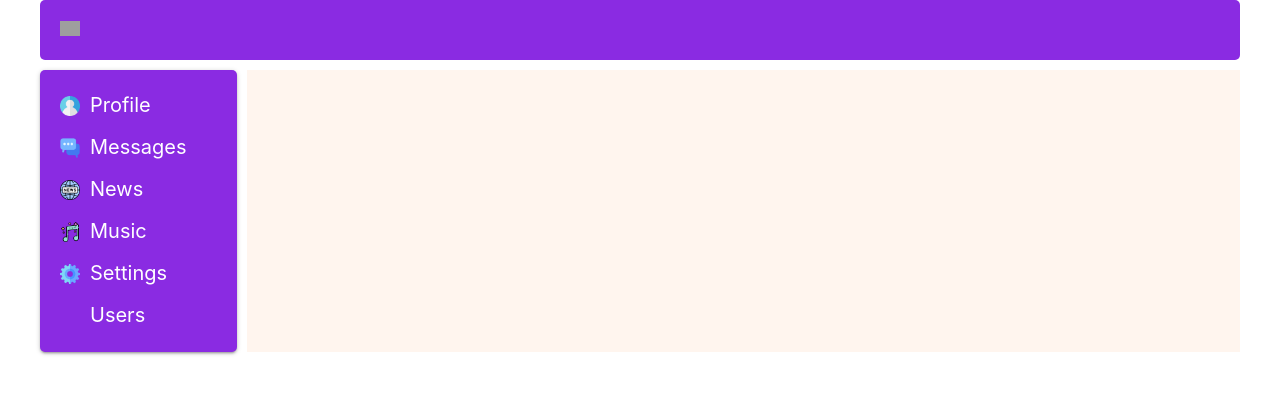
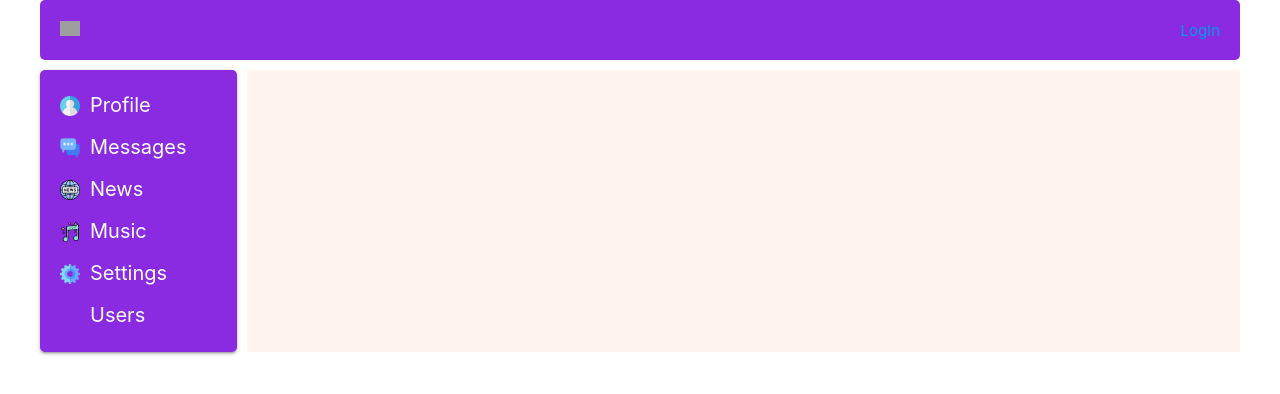
Before and after one commit to vladposhenko/socialmedia, a React (Create React App) app: page / in a window 1280 px wide. Shown: the top 394 px of the page. Built offline with nearby package versions, Linux system fonts and the light colour scheme; no server answers; grey boxes are pictures that could not be loaded.

Commit message:
added auth-reducer

```diff
--- a/src/App.js
+++ b/src/App.js
@@ -10,13 +10,14 @@ import Settings from "./components/Settings/Settings";
 import DialogsContainer from "./components/Dialogs/DialogsContainer";
 import UsersContainer from "./components/Users/UsersContainer";
 import ProfileContainer from "./components/Profile/ProfileContainer";
+import HeaderContainer from "./components/Header/HeaderContainer";
 
 const App = (props) => {
     return (
         <BrowserRouter>
 
             <div className="app-wrapper">
-                <Header/>
+                <HeaderContainer/>
                 <Navbar/>
                 {/* <Profile/> */}
                 <div className='app-wrapper-content'>
--- /dev/null
+++ b/src/Redux/auth-reducer.js
@@ -0,0 +1,27 @@
+const SET_USERS_DATA = 'SET_USERS_DATA'
+let initialState = {
+    userId: null,
+    email: null,
+    login:null,
+    isAuth: false,
+}
+const authReducer = (state = initialState,action) => {
+    switch (action.type) {
+        case SET_USERS_DATA:{
+            return {
+                ...state,
+                ...action.data,
+                isAuth: true,
+            }
+        }
+        default:
+            return state
+    }
+}
+
+export const setAuthUsersData = (userId, email, login) => ({type:SET_USERS_DATA,data: {userId, email, login}})
+// export const follow = (userId) => ({type:FOLLOW, userId:userId})
+
+
+
+export default authReducer;
--- a/src/Redux/dialogs-reducer.js
+++ b/src/Redux/dialogs-reducer.js
@@ -19,7 +19,6 @@ let initialState =  {
 }
 
 const dialogsReducer = (state = initialState, action) => {
-    debugger;
     switch (action.type) {
         case SEND_MESSAGE:
             let body = state.newMessageText;
--- a/src/Redux/redux-store.js
+++ b/src/Redux/redux-store.js
@@ -3,12 +3,14 @@ import profileReducer from "./profile-reducer";
 import dialogsReducer from "./dialogs-reducer";
 import sidebarReducer from "./sidebar-reducer";
 import usersReducer from "./users-reducer";
+import authReducer from "./auth-reducer";
 
 let reducers = combineReducers({
     profilePage: profileReducer,
     dialogsPage: dialogsReducer,
     sidebar: sidebarReducer,
-    usersPage: usersReducer
+    usersPage: usersReducer,
+    auth: authReducer,
 })
 
 
--- a/src/components/Header/Header.jsx
+++ b/src/components/Header/Header.jsx
@@ -1,11 +1,18 @@
 import classes from './Header.module.css';
+import {NavLink} from "react-router-dom";
 
-const Header = () => {
+const Header = (props) => {
     return (
         <header  className={classes.header}>
             <a href="">
                 <img src="https://upload.wikimedia.org/wikipedia/commons/c/cd/Facebook_logo_%28square%29.png" alt="132"></img>
             </a>
+            <div className={classes.logInBtn}>
+                {props.isAuth ? props.login
+                    : <NavLink to={'/login'} >LogIn</NavLink>  }
+
+            </div>
+
         </header>
     )
 }
--- a/src/components/Header/Header.module.css
+++ b/src/components/Header/Header.module.css
@@ -9,3 +9,6 @@
     width: 20px;
 
   }
+  .logInBtn {
+      float:right;
+  }
--- /dev/null
+++ b/src/components/Header/HeaderContainer.jsx
@@ -0,0 +1,29 @@
+import React from "react";
+import Header from "./Header";
+import {connect} from "react-redux";
+import {setAuthUsersData} from "../../Redux/auth-reducer";
+import axios from "axios";
+
+class HeaderContainer extends React.Component {
+    componentDidMount(){
+        debugger;
+        axios.get(`https://social-network.samuraijs.com/api/1.0/auth/me`,{
+            withCredentials:  true,
+        }).then(response => {
+                 if (response.data.resultCode === 0) {
+                     let {id,login,email} = response.data.data
+                     this.props.setAuthUsersData(id, email, login)
+                 }
+        })
+    }
+    render(){
+        return <Header {...this.props}/>
+    }
+}
+
+const mapStateToProps = (state) => ({
+    isAuth:state.auth.isAuth,
+    login: state.auth.login,
+})
+
+export default connect(mapStateToProps, {setAuthUsersData})(HeaderContainer)
--- a/src/components/Profile/ProfileContainer.jsx
+++ b/src/components/Profile/ProfileContainer.jsx
@@ -10,6 +10,9 @@ class ProfileContainer extends React.Component {
     componentDidMount() {
         debugger;
         let userId = this.props.router.params.userId ;
+        if (!userId){
+            userId = 2
+        }
         axios.get(`https://social-network.samuraijs.com/api/1.0/profile/${userId}`).then(response => {
             this.props.setUserProfile(response.data)
         })
--- a/src/components/Profile/ProfileInfo/ProfileInfo.jsx
+++ b/src/components/Profile/ProfileInfo/ProfileInfo.jsx
@@ -1,6 +1,6 @@
 import classes from './ProfileInfo.module.css'
 import Preloader from "../../common/Preloader/Preloader";
-
+import user from "./../../../assets/images/user.png"
 const ProfileInfo = (props) => {
     if(!props.profile) {
         return <Preloader/>
@@ -11,7 +11,10 @@ const ProfileInfo = (props) => {
                 <img className={classes.content__img} src="https://images.ctfassets.net/hrltx12pl8hq/7yQR5uJhwEkRfjwMFJ7bUK/dc52a0913e8ff8b5c276177890eb0129/offset_comp_772626-opt.jpg?fit=fill&w=800&h=300" alt=""></img>
             </div>
             <div class="row margin" className={classes.descriptionBlock}>
-              <img class="col s2" className={classes.avatar__img} src={props.profile.photos.large} alt=""></img>
+              <img class="col s2" className={classes.avatar__img} src={props.profile.photos.large
+                  ? props.profile.photos.large
+                  : "https://cdn-icons-png.flaticon.com/512/149/149071.png"
+              } alt=""></img>
                 <div class="col s4">
                     <p>{props.profile.fullName}</p>
                     <h6>Статус:</h6>
```
